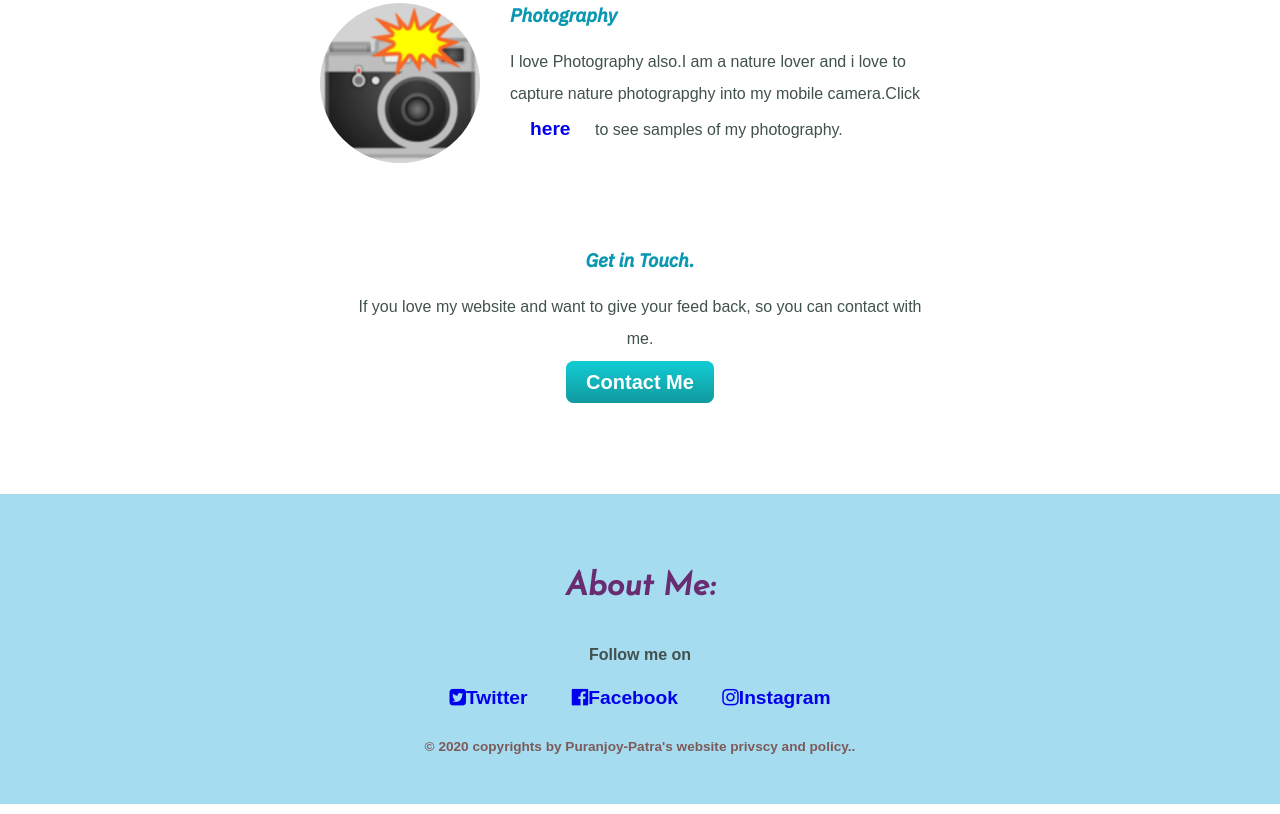
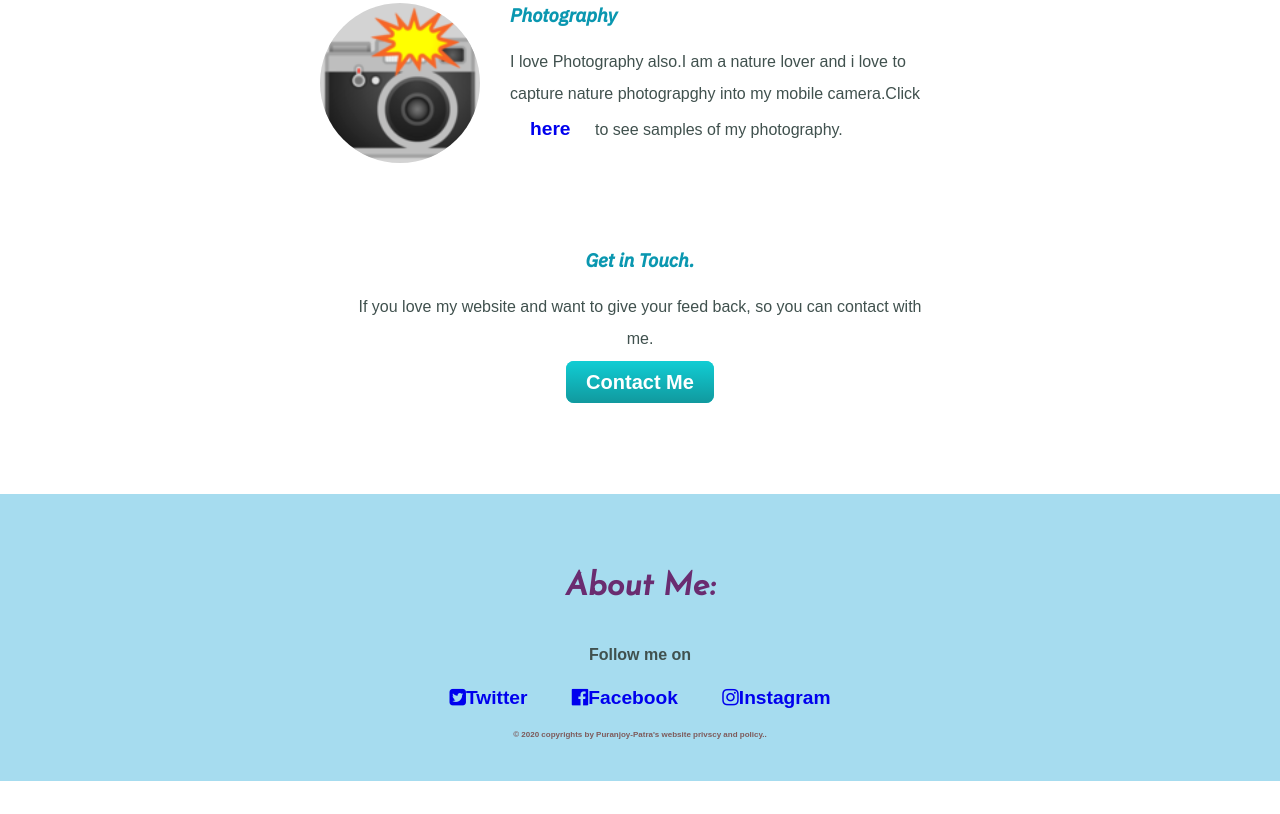
Before and after one commit to PuranjoyPatra/mycv, a plain HTML site: page index.html in a window 1280 px wide. Shown: the part 3058-3872 px from the top of the page. After the commit the page ends 3849 px from the top, so only its background shows below. Drawn offline with Linux system fonts and the light colour scheme.

Commit message:
index css change

```diff
--- a/css/style.css
+++ b/css/style.css
@@ -77,7 +77,7 @@ a:hover{
   color: gray;
 }
 .copyright{
-  font-size: 0.85rem;
+  font-size: 0.5rem;
   color: #7d5a5a;
   padding: 10px 0px;
 }
```
